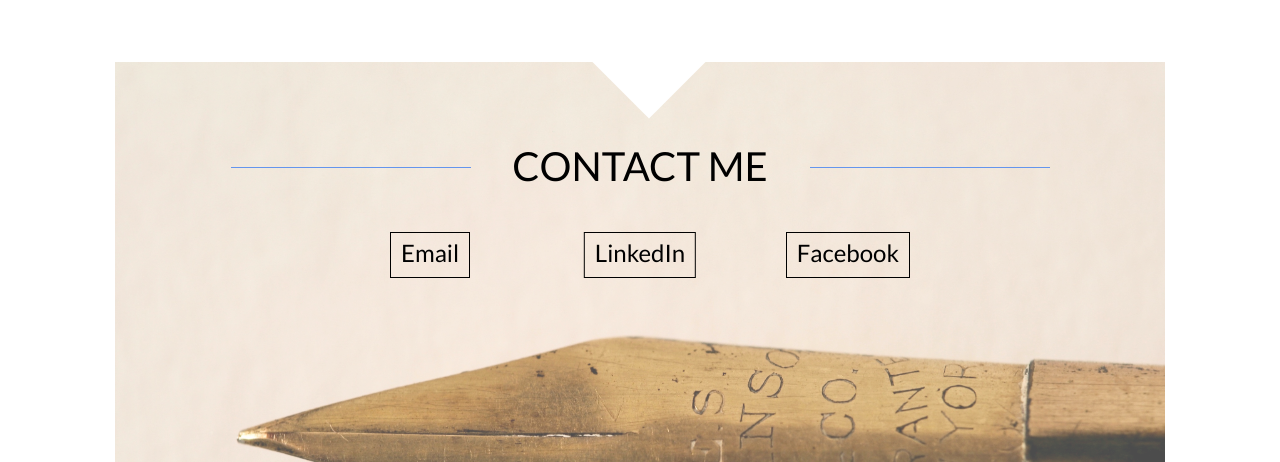
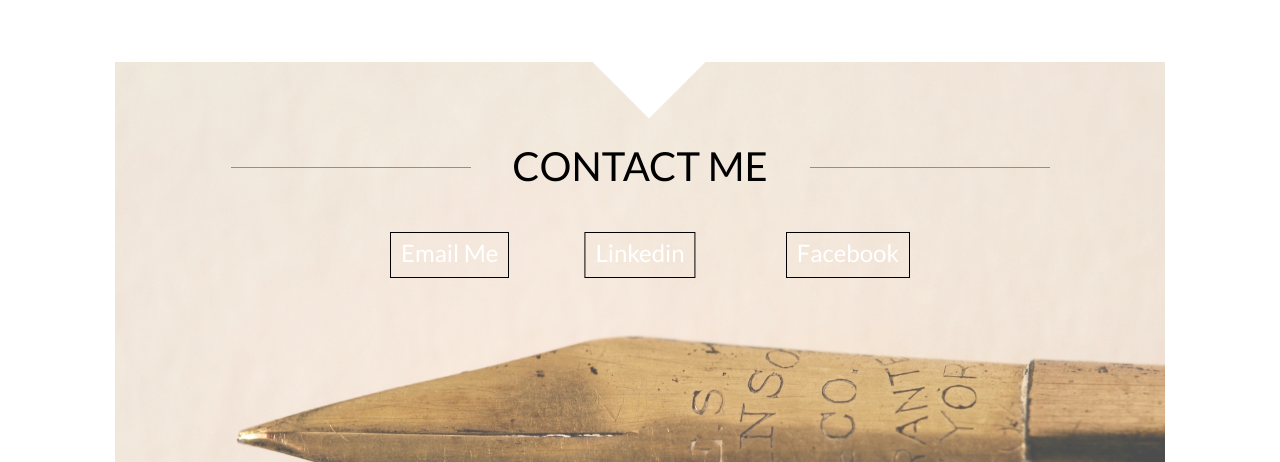
Before and after one commit to jaredgutierrez/oldwebsite, a plain HTML site: page index.html in a window 1280 px wide. Shown: the part 3448-3910 px from the top of the page. Drawn offline with nearby package versions, Linux system fonts and the light colour scheme.

Commit message:
added hyperlinks

```diff
--- a/index.html
+++ b/index.html
@@ -272,9 +272,10 @@
 				<div class = "line10"></div>
 
 				<div class = "contactFields">
-					<div class = "linked linked-nonhover">    LinkedIn    </div>
-					<div class = "Myemail Myemail-nonhover"> Email</div>
-					<div class = "facebook facebook-nonhover">Facebook</div>
+					<div class = "linked linked-nonhover">    <a href="https://www.linkedin.com/in/jaredgutierrez">Linkedin</a>    </div>
+					<div class = "Myemail Myemail-nonhover"> <a href="mailto:j.gutierrez1@berkeley.edu">Email Me</a> </div>
+					<div class = "facebook facebook-nonhover"><a href="https://www.facebook.com/jared.gutierrez.10">Facebook</a></div>
+
 
 				</div>
 
```
